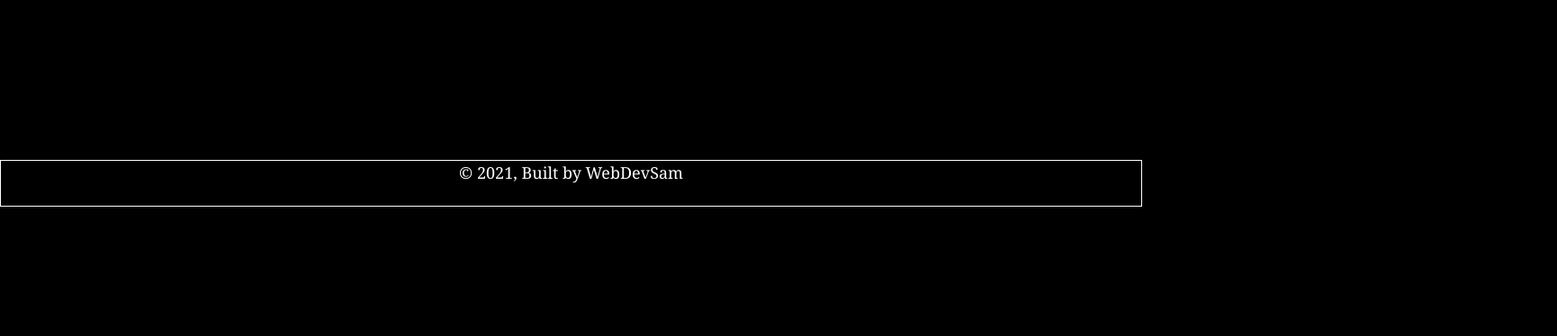
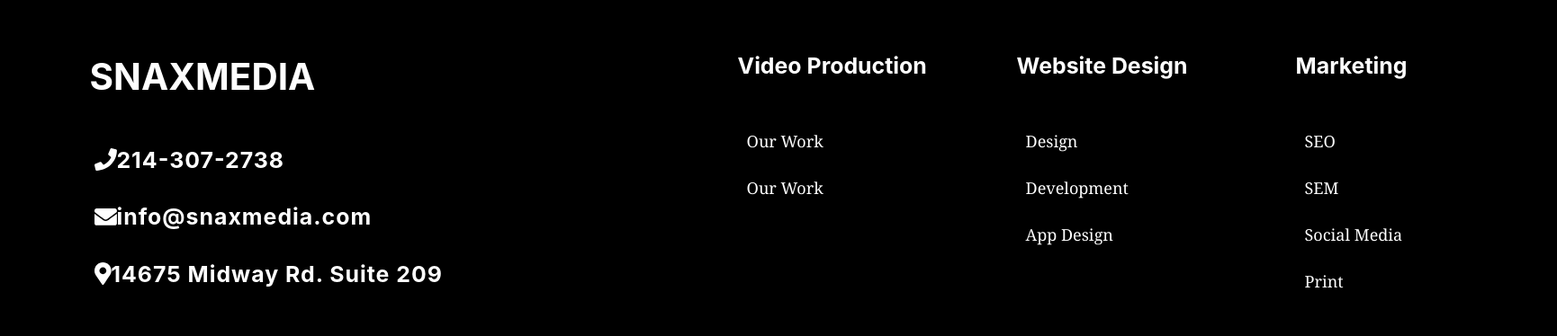
Before and after one commit to Web-Dev-Jr/Twitter-Showcase-App, a Gatsby site: page / in a window 1280 px wide. Shown: the part 5277-5651 px from the top of the page at 90% size, 1730 px wide, since content can reach past the window. Before the commit the page ends 5507 px from the top, so only its background shows below. Built offline with nearby package versions, Linux system fonts and the light colour scheme; Gatsby itself is replaced by a stand-in of ours.

Commit message:
style footer

```diff
--- /dev/null
+++ b/src/components/Footer.js
@@ -0,0 +1,63 @@
+import React, { Component } from "react"
+import { FontAwesomeIcon } from "@fortawesome/react-fontawesome"
+import {
+  faPhone,
+  faEnvelope,
+  faMapMarkerAlt,
+} from "@fortawesome/free-solid-svg-icons"
+
+export default class Footer extends Component {
+  render() {
+    return (
+      <div>
+        <footer style={{}}>
+          <div className="footer-contact">
+            <h1>SNAXMEDIA</h1>
+            <h3>
+              <FontAwesomeIcon icon={faPhone} />
+              214-307-2738
+            </h3>
+            <h3>
+              <FontAwesomeIcon icon={faEnvelope} />
+              info@snaxmedia.com
+            </h3>
+            <h3>
+              <FontAwesomeIcon icon={faMapMarkerAlt} />
+              14675 Midway Rd. Suite 209
+            </h3>
+          </div>
+          <div className="footer-services">
+            <div className="testFooter">
+              <h3>Video Production</h3>
+              <div>
+                <p>Our Work</p>
+                <p>Our Work</p>
+              </div>
+            </div>
+            <div>
+              <h3>Website Design</h3>
+              <div>
+                <p>Design</p>
+                <p>Development</p>
+                <p>App Design</p>
+              </div>
+            </div>
+            <div>
+              <h3>Marketing</h3>
+              <div>
+                <p>SEO</p>
+                <p>SEM</p>
+                <p>Social Media</p>
+                <p>Print</p>
+              </div>
+            </div>
+          </div>
+        </footer>
+      </div>
+    )
+  }
+}
+
+// © {new Date().getFullYear()}, Built by
+// {` `}
+// <a href="https://samkautzresume.dev/">WebDevSam</a>
--- a/src/components/layout.js
+++ b/src/components/layout.js
@@ -12,6 +12,7 @@
 import Header from "./header"
 import Navbar from "./Navbar"
 import "../components/styles/layout.css"
+import Footer from "../components/Footer"
 
 const Layout = ({ children }) => {
   const data = useStaticQuery(graphql`
@@ -34,23 +35,7 @@
         }}
       >
         <main>{children}</main>
-        <footer
-          style={{
-            marginTop: `10rem`,
-            border: "solid 1px white",
-            position: "absolute",
-            bottom: "150",
-            left: "0",
-            height: "50px",
-            width: "99%",
-            textAlign: "center",
-            color: "white",
-          }}
-        >
-          © {new Date().getFullYear()}, Built by
-          {` `}
-          <a href="https://samkautzresume.dev/">WebDevSam</a>
-        </footer>
+        <Footer />
       </div>
     </>
   )
--- a/src/components/styles/layout.css
+++ b/src/components/styles/layout.css
@@ -143,6 +143,51 @@
 .header-service-option-cards p {
   width: 200px;
   margin: 0 auto;
+}
+.footer-contact-info {
+  display: inline-flex;
+}
+.footer-contact-info h3 {
+  padding-right: 30px;
+  float: left;
+}
+.footer-contact {
+  text-align: left;
+  padding: 50px 0 0 50px;
+  width: 700px;
+}
+.footer-contact h1 {
+  padding: 0px 0 30px 0px;
+  margin-left: 30px;
+}
+.footer-contact h3 {
+  text-align: left;
+  padding: 0 0 10px 35px;
+  letter-spacing: 1px;
+}
+.footer-services {
+  width: 900px;
+  display: inline-flex;
+  margin-right: 0px auto;
+}
+.footer-services div {
+  padding: 30px;
+  width: 250px;
+}
+.footer-services p {
+  text-align: left;
+}
+.footer-services h3 {
+  text-align: left;
+  padding-left: 20px;
+}
+footer {
+  min-height: 200px;
+  display: inline-flex;
+}
+footer div {
+  margin: 2vh auto;
+  height: 200px;
 }
 audio,
 canvas,
```
